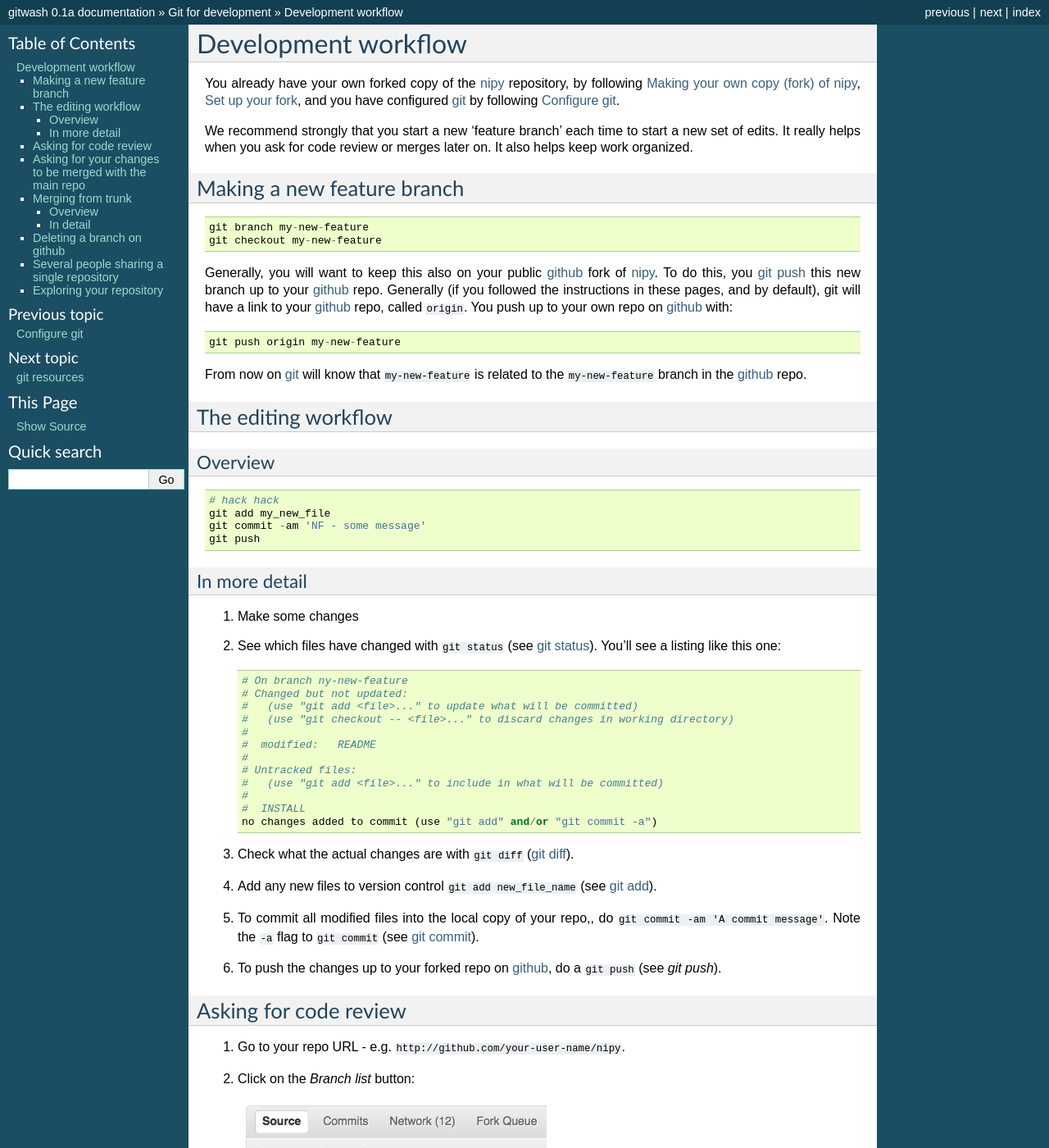
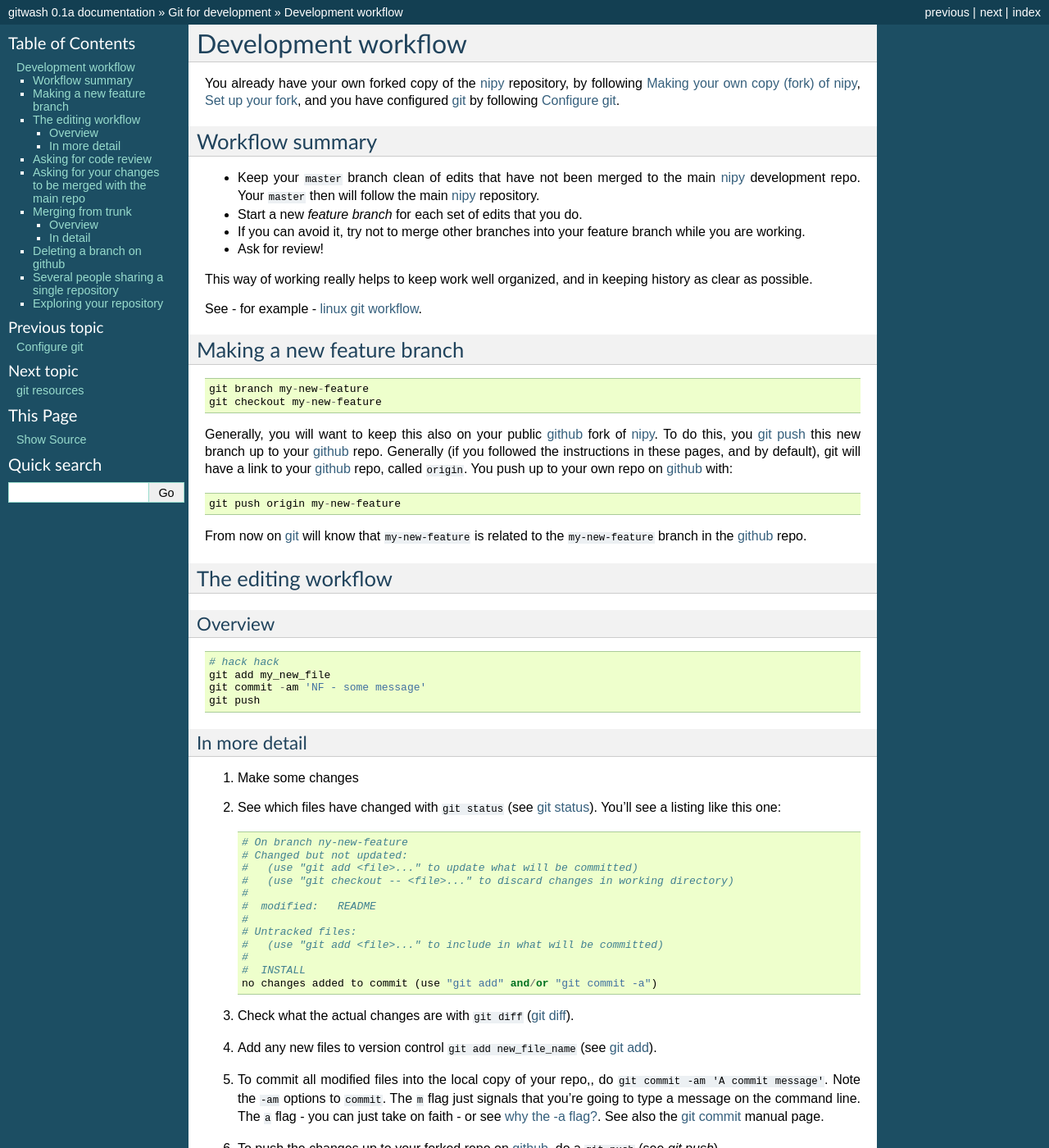
Before and after one commit to matthew-brett/gitwash, a Sphinx documentation site: the page built from doc/development_workflow.rst, in a window 1280 px wide and 1400 px high. Shown: the whole window at 82% size. Built offline with Sphinx 7.4.7, drawn with Linux system fonts in a browser that asks for light colours; some of the changed text lies outside the part shown.

Commit message:
DOC - moved to more portable set of filenames

```diff
--- a/doc/development_workflow.rst
+++ b/doc/development_workflow.rst
@@ -8,9 +8,21 @@ You already have your own forked copy of the nipy_ repository, by
 following :ref:`forking`, :ref:`set-up-fork`, and you have configured
 git_ by following :ref:`configure-git`.
 
-We recommend strongly that you start a new 'feature branch' each time to
-start a new set of edits.  It really helps when you ask for code review
-or merges later on.  It also helps keep work organized.
+Workflow summary
+================
+
+* Keep your ``master`` branch clean of edits that have not been merged
+  to the main nipy_ development repo.  Your ``master`` then will follow
+  the main nipy_ repository.
+* Start a new *feature branch* for each set of edits that you do.
+* If you can avoid it, try not to merge other branches into your feature
+  branch while you are working.
+* Ask for review!
+
+This way of working really helps to keep work well organized, and in
+keeping history as clear as possible.
+
+See - for example - `linux git workflow`_.
 
 Making a new feature branch
 ===========================
@@ -68,8 +80,11 @@ In more detail
 #. Add any new files to version control ``git add new_file_name`` (see
    `git add`_).
 #. To commit all modified files into the local copy of your repo,, do
-   ``git commit -am 'A commit message'``.  Note the ``-a`` flag to ``git
-   commit`` (see `git commit`_).
+   ``git commit -am 'A commit message'``.  Note the ``-am`` options to
+   ``commit``. The ``m`` flag just signals that you're going to type a
+   message on the command line.  The ``a`` flag - you can just take on
+   faith - or see `why the -a flag?`_. See also the `git commit`_ manual
+   page.
 #. To push the changes up to your forked repo on github_, do a ``git
    push`` (see `git push`).
 
@@ -85,9 +100,9 @@ Asking for code review
 
    .. image:: branch_list_compare.png
 
-#. If asked, select the branch names you want to compare.  Usually these
-   will be ``master`` and ``my-new-feature`` (where that is your feature
-   branch name).
+#. If asked, select the *base* and *comparison* branch names you want to
+   compare.  Usually these will be ``master`` and ``my-new-feature``
+   (where that is your feature branch name).
 #. At this point you should get a nice summary of the changes.  Copy the
    URL for this, and post it to the `nipy mailing list`_, asking for
    review.  The URL will look something like:
@@ -109,7 +124,8 @@ Asking for your changes to be merged with the main repo
 
 When you are ready to ask for the merge of your code:
 
-#. Go to the URL of your forked repo, say ``http://github.com/your-user-name/nipy.git``.
+#. Go to the URL of your forked repo, say
+   ``http://github.com/your-user-name/nipy.git``.
 #. Click on the 'Pull request' button:
 
    .. image:: pull_button.png
--- a/doc/links_names.txt
+++ b/doc/links_names.txt
@@ -46,6 +46,10 @@
 .. _git user manual: http://www.kernel.org/pub/software/scm/git/docs/user-manual.html
 .. _git tutorial: http://www.kernel.org/pub/software/scm/git/docs/gittutorial.html
 .. _git community book: http://book.git-scm.com/
+.. _git ready: http://www.gitready.com/
+.. _git casts: http://www.gitcasts.com/
+.. _Fernando's git page: http://www.fperez.org/py4science/git.html
+.. _git magic: http://www-cs-students.stanford.edu/~blynn/gitmagic/index.html
 .. _git concepts: http://www.eecs.harvard.edu/~cduan/technical/git/
 .. _git clone: http://www.kernel.org/pub/software/scm/git/docs/git-clone.html
 .. _git checkout: http://www.kernel.org/pub/software/scm/git/docs/git-checkout.html
@@ -59,6 +63,11 @@
 .. _git branch: http://www.kernel.org/pub/software/scm/git/docs/git-branch.html
 .. _git remote: http://www.kernel.org/pub/software/scm/git/docs/git-remote.html
 .. _git config: http://www.kernel.org/pub/software/scm/git/docs/git-config.html
+.. _why the -a flag?: http://www.gitready.com/beginner/2009/01/18/the-staging-area.html
+.. _git staging area: http://www.gitready.com/beginner/2009/01/18/the-staging-area.html
+.. _git management: http://kerneltrap.org/Linux/Git_Management
+.. _linux git workflow: http://www.mail-archive.com/dri-devel@lists.sourceforge.net/msg39091.html
+.. _git parable: http://tom.preston-werner.com/2009/05/19/the-git-parable.html
 
 .. Other working process
 .. _pynifti: http://niftilib.sourceforge.net/pynifti/
--- a/doc/patching.rst
+++ b/doc/patching.rst
@@ -72,6 +72,10 @@ In detail
       # hack hack, hack
       git commit -am 'BF - added fix for Funny bug'
 
+   Note the ``-am`` options to ``commit``. The ``m`` flag just signals
+   that you're going to type a message on the command line.  The ``a``
+   flag - you can just take on faith - or see `why the -a flag?`_.
+
 #. When you have finished, check you have committed all your changes::
 
       git status
```
Also changed, not shown: doc/git_resources.rst (renamed from doc/resources.rst, +17 -0 lines), doc/index.rst (+4 -4 lines), doc/git_development.rst (renamed from doc/development.rst), doc/git_install.rst (renamed from doc/install.rst), doc/git_intro.rst (renamed from doc/intro.rst).
